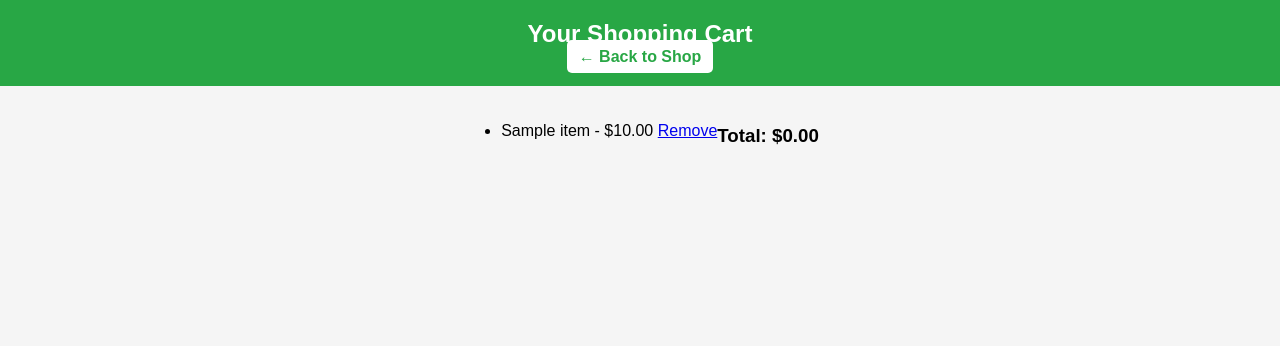
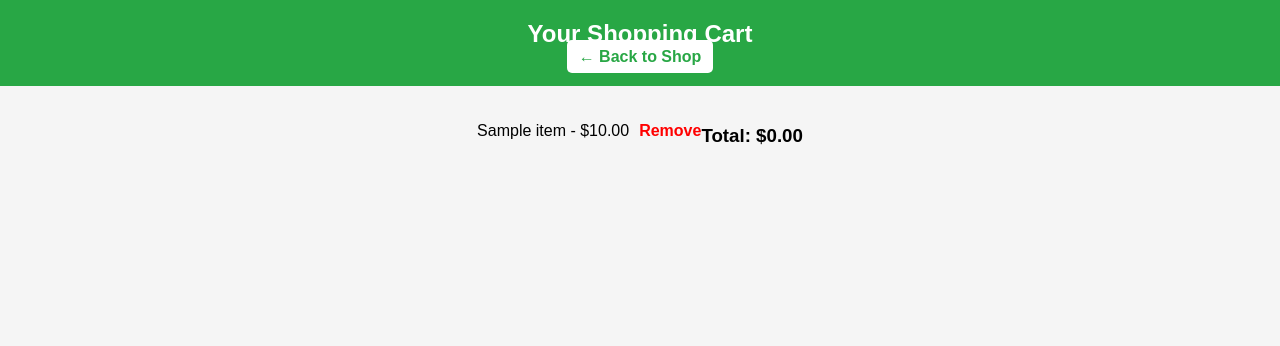
Before and after one commit to Jensen-creator/my--flask-pwa, a Flask app: template templates/cart.html in a window 1280 px wide. Shown: the top 346 px of the page. Run offline with Flask 3, Linux system fonts and the light colour scheme; the template is opened without the code that fills it: most values are stand-ins (such as "Sample title", 1, 10 or a date in 2020).

Commit message:
Update style.css

```diff
--- a/static/style.css
+++ b/static/style.css
@@ -25,7 +25,6 @@ header h1 {
     margin-top: 10px;
 }
 
-/* Search bar */
 .search-bar {
     display: flex;
     align-items: center;
@@ -64,27 +63,23 @@ header h1 {
     background-color: #e6e6e6;
 }
 
-/* Main layout */
 main {
     display: flex;
     justify-content: center;
     padding: 20px;
 }
 
-/* Items section */
 .items {
     width: 100%;
     max-width: 1000px;
 }
 
-/* Item grid */
 .item-grid {
     display: grid;
     grid-template-columns: repeat(auto-fill, minmax(160px, 1fr));
     gap: 15px;
 }
 
-/* Item cards */
 .item-card {
     background-color: #fff;
     padding: 10px;
@@ -127,7 +122,6 @@ main {
     background-color: #218838;
 }
 
-/* Add Item Form */
 .add-form {
     display: flex;
     flex-direction: column;
@@ -160,6 +154,29 @@ main {
     background-color: #218838;
 }
 
+.cart-page ul {
+    list-style: none;
+    padding: 0;
+}
+
+.cart-page li {
+    display: flex;
+    align-items: center;
+    gap: 10px;
+    margin-bottom: 15px;
+}
+
+.cart-page img {
+    border-radius: 5px;
+}
+
+.cart-page a.remove {
+    color: red;
+    text-decoration: none;
+    font-weight: bold;
+    margin-left: auto;
+}
+
 /* Responsive design */
 @media screen and (max-width: 768px) {
     main {
```
